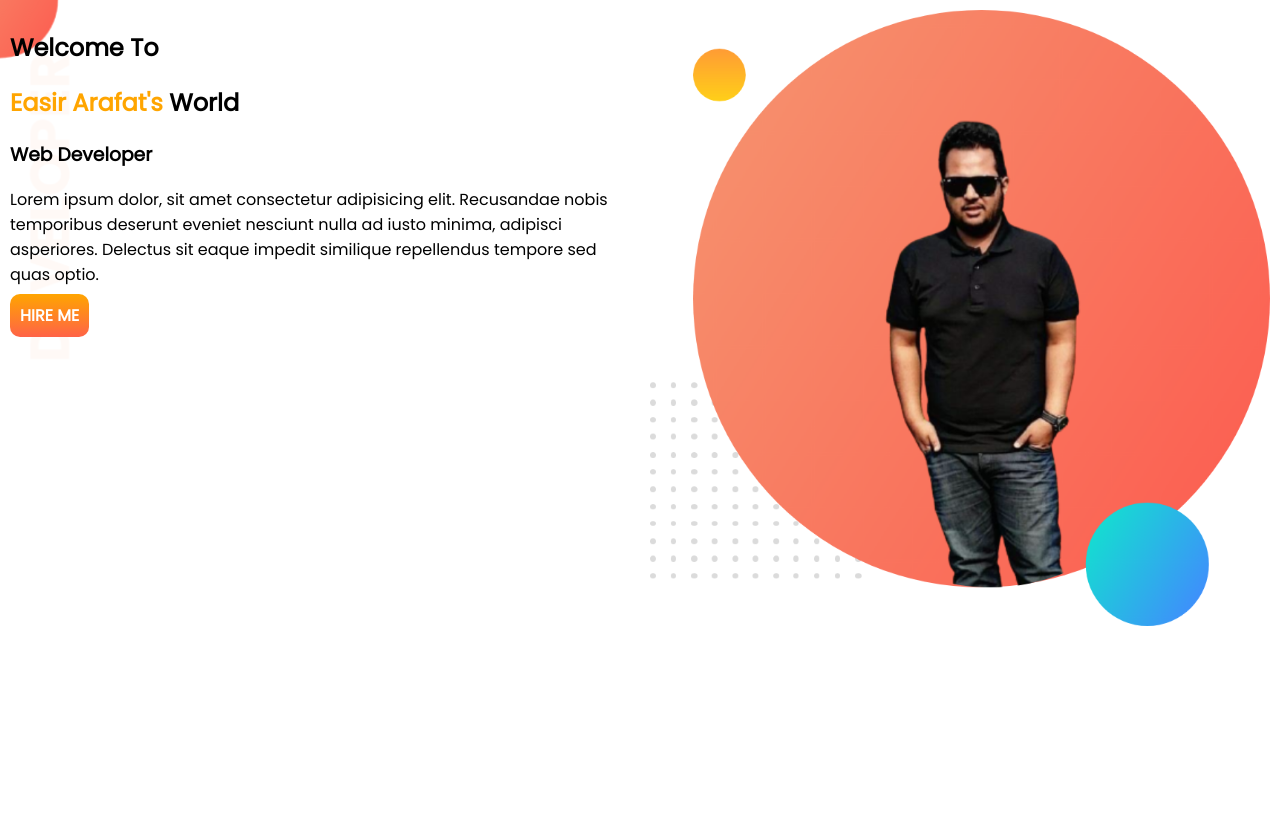
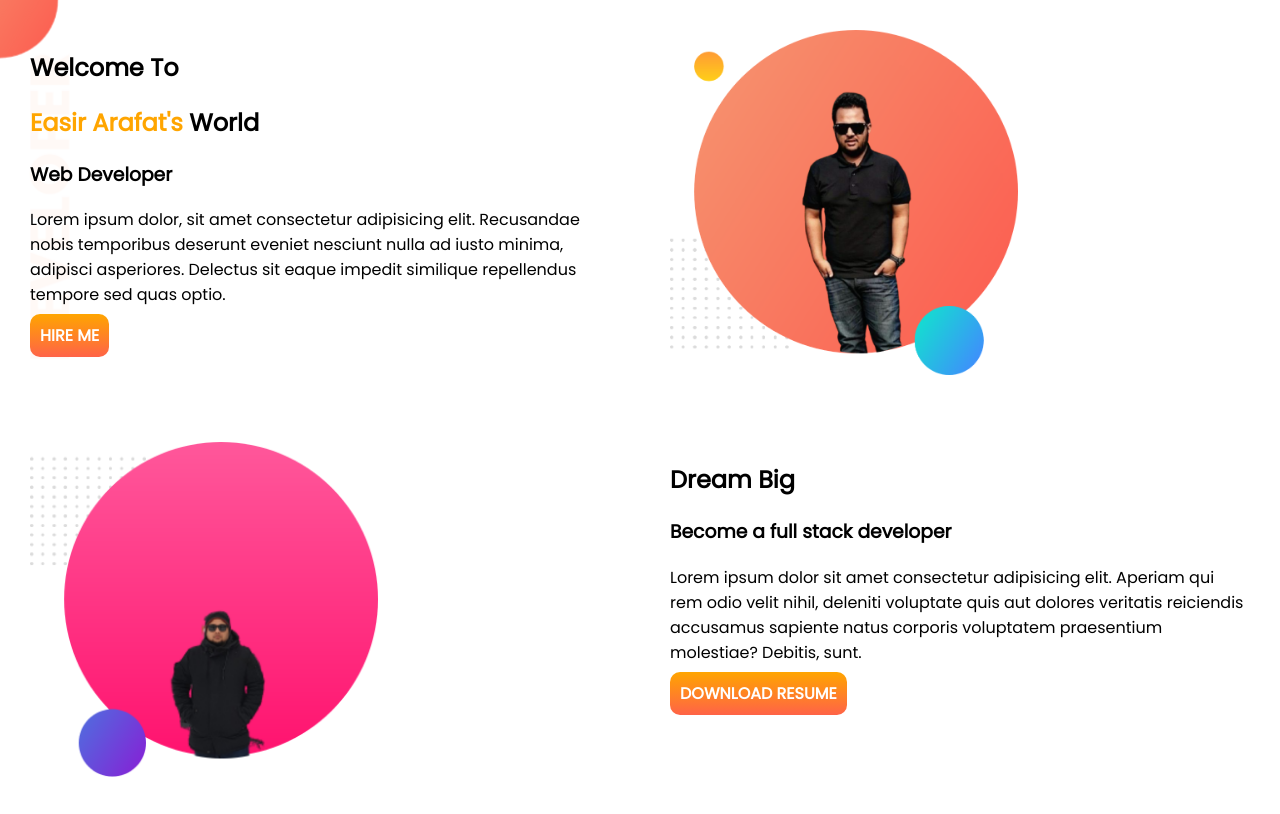
Before and after one commit to riyadhbd2/developer-portfolio, a plain HTML site: page index.html in a window 1280 px wide. Drawn offline with Linux system fonts and the light colour scheme.

Commit message:
second section added

```diff
--- a/index.html
+++ b/index.html
@@ -23,5 +23,17 @@
             <img src="images/easir1.png" alt="">
         </div>
     </section>
+    <section class="second">
+        <div class="half-width">
+            <img src="images/easir2.png" alt="">
+        </div>
+        <div class="half-width">
+            <h1>Dream Big</h1>
+            <h3>Become a full stack developer</h3>
+            <p>Lorem ipsum dolor sit amet consectetur adipisicing elit. Aperiam qui rem odio velit nihil, deleniti voluptate quis aut dolores veritatis reiciendis accusamus sapiente natus corporis voluptatem praesentium molestiae? Debitis, sunt.</p>
+            <a class="link-button" href="https://www.youtube.com/" target="_blank">DOWNLOAD RESUME</a>
+        </div>
+
+    </section>
 </body>
 </html>
--- a/style.css
+++ b/style.css
@@ -13,10 +13,10 @@ span{
 }
 .half-width{
     width: 50%;
-    padding: 10px;
+    padding: 30px;
 }
 .half-width img{
-    width: 100%;
+    width: 60%;
 }
 .link-button{
     text-decoration: none;
@@ -26,3 +26,6 @@ span{
     padding: 10px;
     border-radius: 10px;
 }
+.second{
+    display: flex;
+}
```
